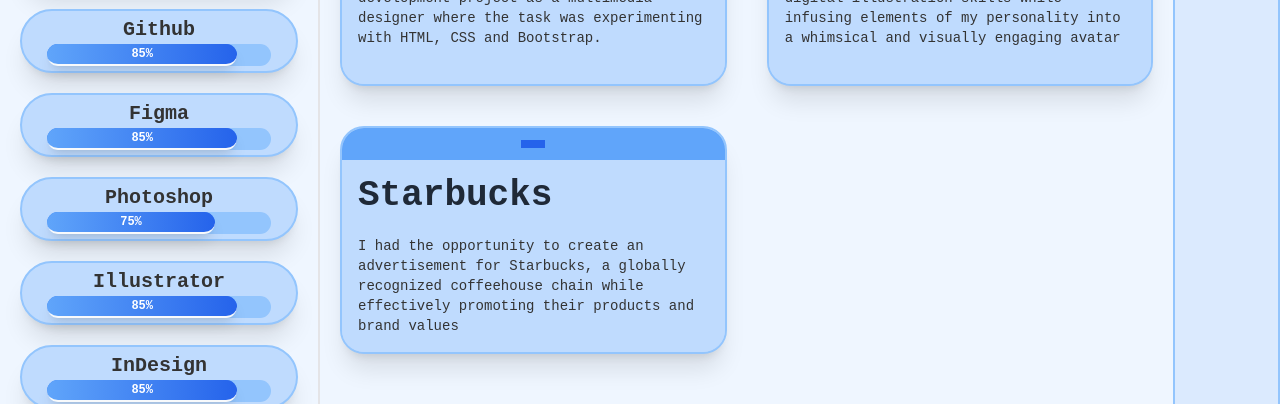
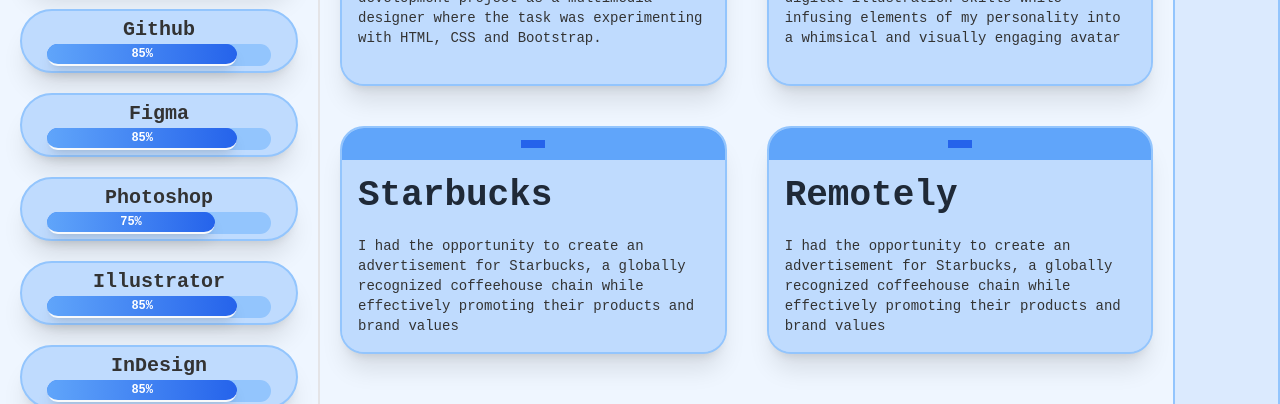
Before and after one commit to DanielPincu/Portfolio-Github, a Vue app: page / in a window 1280 px wide. Shown: the part 1920-2324 px from the top of the page. Built offline with nearby package versions, Linux system fonts and the light colour scheme; the HTML template or start-up script is replaced by a standard one; a web font is replaced by a local one.

Commit message:
UX added

```diff
--- a/src/modules/portfolio.js
+++ b/src/modules/portfolio.js
@@ -50,5 +50,14 @@
 
     },
 
+    {
+      title: 'Remotely',
+      description: "I had the opportunity to create an advertisement for Starbucks, a globally recognized coffeehouse chain while effectively promoting their products and brand values",
+      category: 'UX / UI',
+      imageUrl: '/assets/img/remotely_ss.png',
+      dynamicLink: '/assets/img/remotely.mp4',
+      details: 'The primary goal of the advertisement was to showcase Starbucks commitment to quality, sustainability, and community. The video needed to capture the essence of the Starbucks experience and evoke a sense of warmth, comfort, and familiarity associated with the brand',
+
+    },
 
   ];
```
Also changed, not shown: public/assets/img/remotely_ss.png (added), 1 other file (tests, documents, lock files or other folders).
